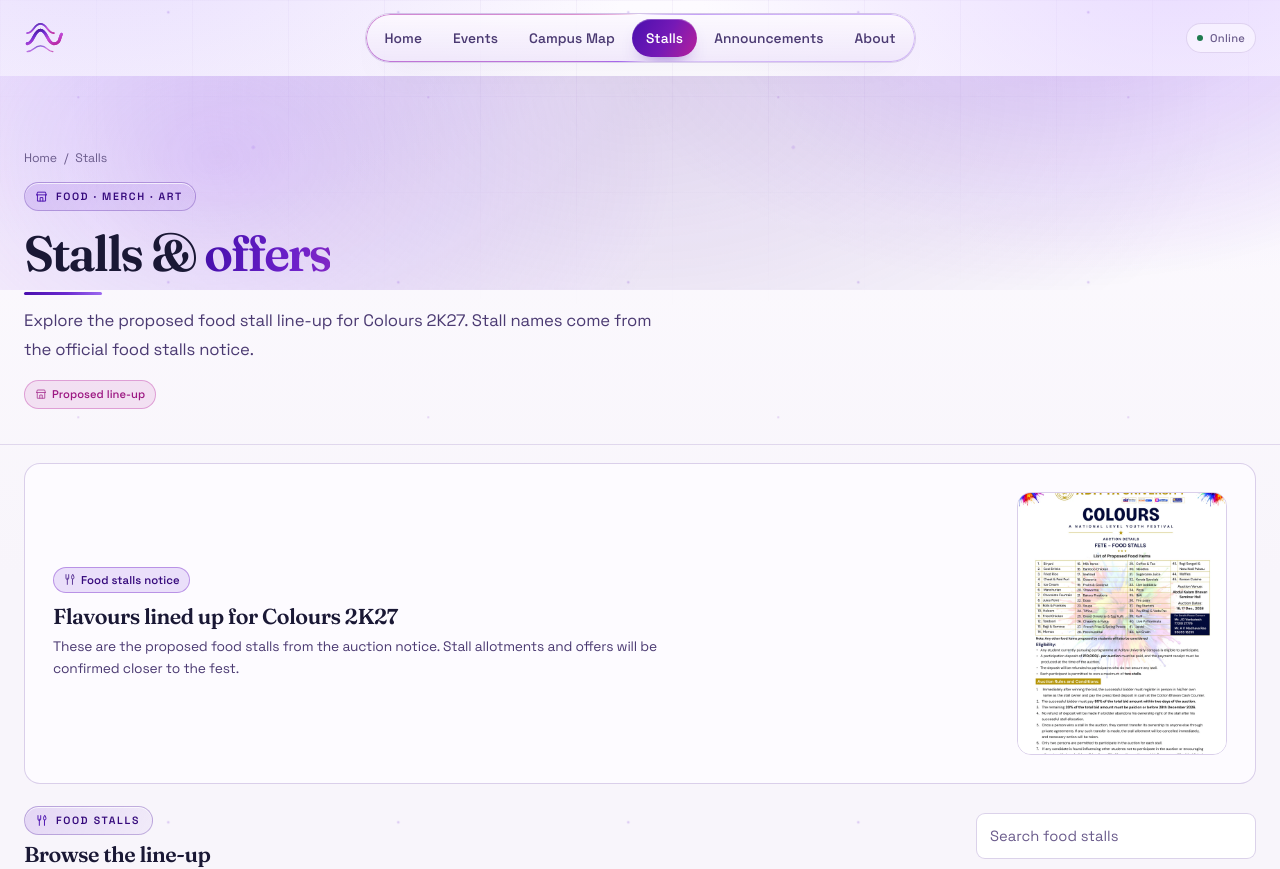
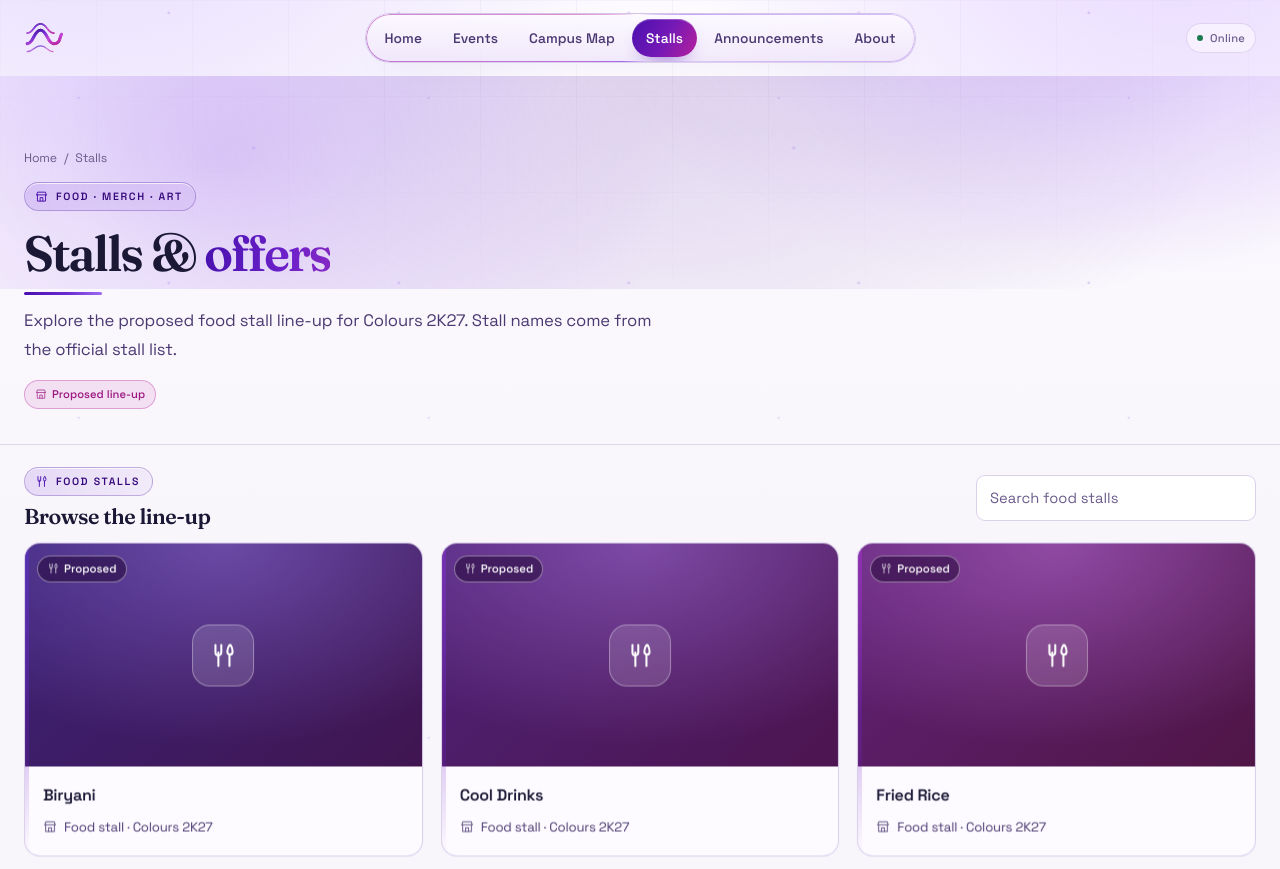
Before and after one commit to udaysaireddy18/coloursflux, a plain HTML site: page stalls.html in a window 1280 px wide. Shown: the top 869 px of the page. Drawn offline with Linux system fonts and the light colour scheme; animation ran at ten frames a second.

Commit message:
Remove food stalls notice panel
Remove the food stalls notice card and image from the Stalls page while keeping the searchable stall cards, and bump cache to v2.0.65.

```diff
--- a/assets/css/pages.css
+++ b/assets/css/pages.css
@@ -540,27 +540,6 @@
   border-radius: 4px;
 }
 
-.stall-source {
-  display: grid;
-  grid-template-columns: minmax(0, 1fr) 210px;
-  gap: 22px;
-  align-items: center;
-}
-
-.stall-source img {
-  width: 100%;
-  aspect-ratio: 4 / 5;
-  object-fit: cover;
-  border-radius: 14px;
-  border: 1px solid var(--border);
-  cursor: zoom-in;
-}
-
-.stall-source img:focus-visible {
-  outline: 3px solid var(--purple-bright, #7b2ff7);
-  outline-offset: 3px;
-}
-
 .food-stall-card .food-stall-media {
   position: relative;
   aspect-ratio: 16 / 9;
@@ -591,11 +570,6 @@
   color: #fff;
   border-color: rgba(255, 255, 255, 0.42);
   background: rgba(35, 8, 58, 0.55);
-}
-
-@media (max-width: 760px) {
-  .stall-source { grid-template-columns: minmax(0, 1fr); gap: 16px; }
-  .stall-source img { max-width: 240px; }
 }
 
 /* ---------- announcements ---------- */
--- a/assets/js/pages/stalls.js
+++ b/assets/js/pages/stalls.js
@@ -102,20 +102,10 @@ function render() {
   mountMotion(grid);
 }
 
-function wireSourceImage() {
-  const img = $('.stall-source img');
-  img?.addEventListener('keydown', (e) => {
-    if (e.key !== 'Enter' && e.key !== ' ') return;
-    e.preventDefault();
-    img.click();
-  });
-}
-
 function boot() {
   mountChrome();
   $('#food-search').value = query;
   render();
-  wireSourceImage();
 
   $('#food-search').addEventListener(
     'input',
--- a/stalls.html
+++ b/stalls.html
@@ -6,7 +6,7 @@
     /* One-time reset for browsers still running an old service-worker cache. */
     (function () {
       try {
-        var stamp = 'v2.0.64';
+        var stamp = 'v2.0.65';
         if (!('serviceWorker' in navigator) || localStorage.getItem('cf.cacheReset') === stamp) return;
         Promise.all([navigator.serviceWorker.getRegistrations(), caches.keys()])
           .then(function (res) {
@@ -36,9 +36,9 @@
   <link rel="icon" href="assets/icons/favicon.png" sizes="64x64" type="image/png" />
   <link rel="icon" href="assets/icons/favicon.svg" type="image/svg+xml" />
   <link rel="apple-touch-icon" href="assets/icons/apple-touch-icon.png" />
-  <link rel="stylesheet" href="assets/css/base.css?v=2.0.64" />
-  <link rel="stylesheet" href="assets/css/components.css?v=2.0.64" />
-  <link rel="stylesheet" href="assets/css/pages.css?v=2.0.64" />
+  <link rel="stylesheet" href="assets/css/base.css?v=2.0.65" />
+  <link rel="stylesheet" href="assets/css/components.css?v=2.0.65" />
+  <link rel="stylesheet" href="assets/css/pages.css?v=2.0.65" />
   <script type="module" src="assets/js/pages/stalls.js"></script>
 </head>
 <body class="stalls-page">
@@ -51,7 +51,7 @@
         <nav class="crumbs" aria-label="Breadcrumb"><a href="index.html">Home</a> / <span>Stalls</span></nav>
         <span class="eyebrow"><i data-icon="store" data-size="13"></i> Food · Merch · Art</span>
         <h1>Stalls &amp; <span class="gradient-text">offers</span></h1>
-        <p class="lead">Explore the proposed food stall line-up for Colours 2K27. Stall names come from the official food stalls notice.</p>
+        <p class="lead">Explore the proposed food stall line-up for Colours 2K27. Stall names come from the official stall list.</p>
         <div class="page-head-meta">
           <span class="badge badge-magenta"><i data-icon="store" data-size="12"></i> Proposed line-up</span>
         </div>
@@ -59,17 +59,6 @@
     </section>
 
     <section class="container" aria-label="Food stalls">
-      <div class="card card-pad" style="margin-top:18px">
-        <div class="stall-source">
-          <div style="max-width:62ch">
-            <span class="badge badge-purple"><i data-icon="utensils" data-size="13"></i> Food stalls notice</span>
-            <h2 style="font-size:1.35rem;margin-top:10px">Flavours lined up for Colours 2K27</h2>
-            <p class="small" style="margin-top:6px">These are the proposed food stalls from the auction notice. Stall allotments and offers will be confirmed closer to the fest.</p>
-          </div>
-          <img src="assets/img/food-stalls.webp" alt="Food stalls notice for Colours 2K27" data-preview-src="assets/img/food-stalls.webp" data-preview-caption="Food stalls notice · Colours 2K27" role="button" tabindex="0" decoding="async" />
-        </div>
-      </div>
-
       <div class="between" style="margin:22px 0 14px;gap:12px;flex-wrap:wrap">
         <div>
           <span class="eyebrow"><i data-icon="utensils" data-size="13"></i> Food stalls</span>
```
Also changed, not shown: about.html (+4 -4 lines), admin/index.html (+1 -1 lines), announcements.html (+4 -4 lines), event.html (+4 -4 lines), events.html (+4 -4 lines), index.html (+4 -4 lines), install.html (+4 -4 lines), map.html (+4 -4 lines), offline.html (+3 -3 lines), privacy.html (+4 -4 lines), sw.js (+4 -4 lines), terms.html (+4 -4 lines).
